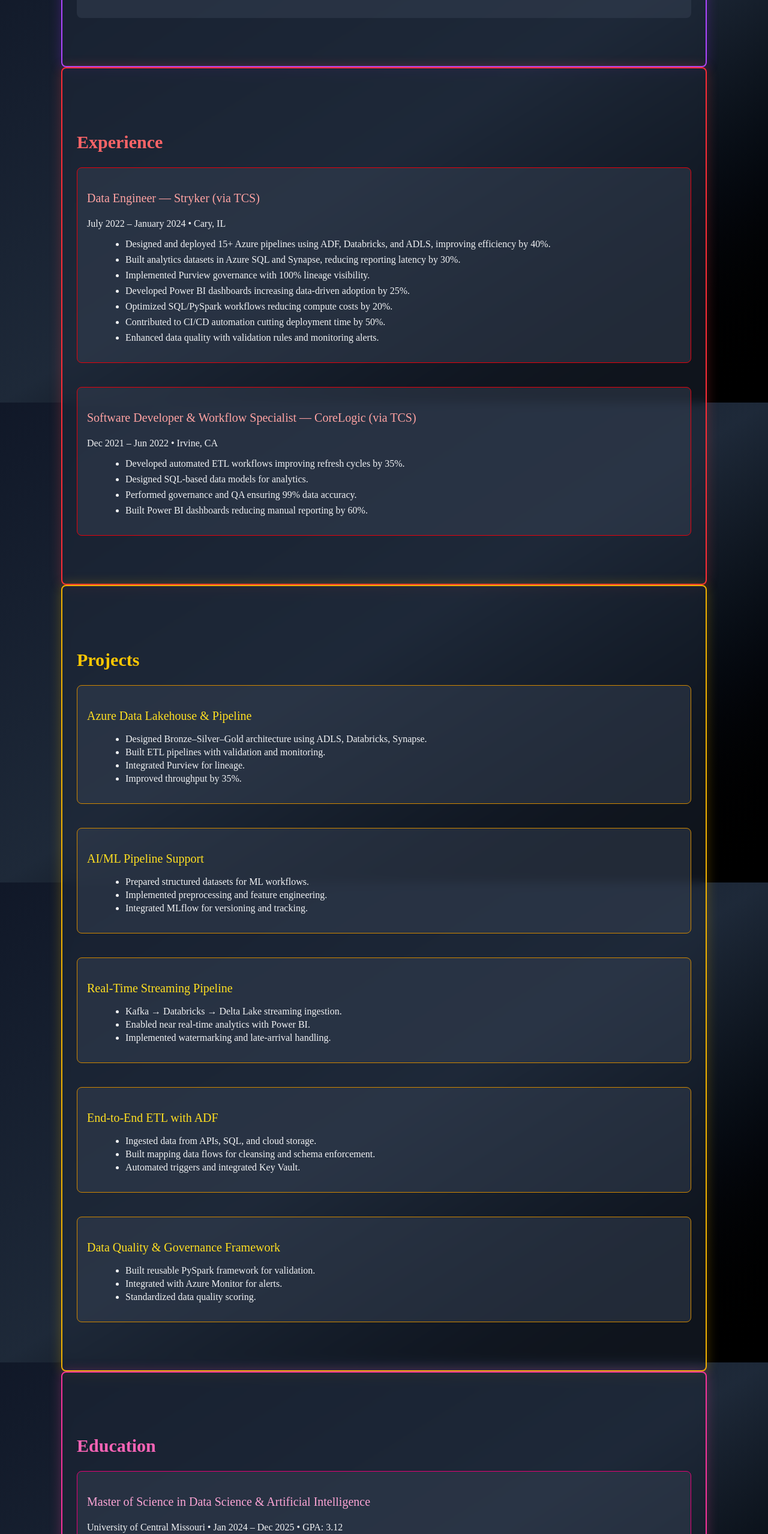
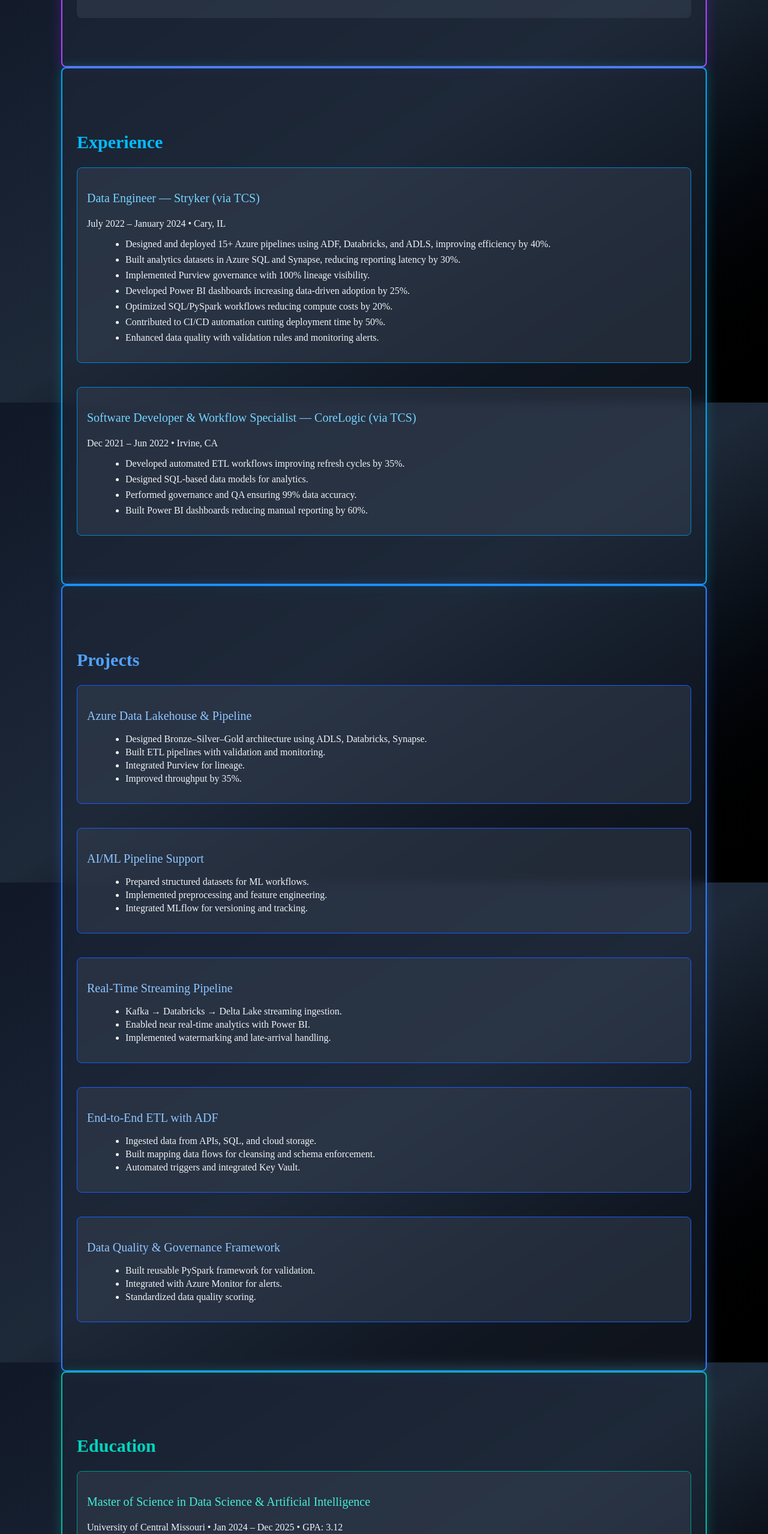
Before and after one commit to DheerajSaketh/dheeraj-portfolio, a Next.js app: page / in a window 1280 px wide. Shown: the part 1729-4286 px from the top of the page at 60% size. Built offline with nearby package versions, Linux system fonts and the light colour scheme.

Commit message:
Update section borders to eye-catching blue shades

```diff
--- a/app/components/About.tsx
+++ b/app/components/About.tsx
@@ -1,7 +1,7 @@
 export default function About() {
   return (
-    <section id="about" className="border-2 border-green-500 fade-in-up glow-green">
-      <h2 className="text-3xl font-semibold mb-6 text-green-400">About</h2>
+    <section id="about" className="border-2 border-blue-500 fade-in-up glow-blue">
+      <h2 className="text-3xl font-semibold mb-6 text-blue-400">About</h2>
 
       <p className="text-gray-200 leading-relaxed">
         Azure Data Engineer with 2+ years of experience designing, developing, and optimizing
--- a/app/components/Education.tsx
+++ b/app/components/Education.tsx
@@ -1,11 +1,11 @@
 export default function Education() {
   return (
-    <section id="education" className="border-2 border-pink-500 fade-in-up glow-pink">
-      <h2 className="text-3xl font-semibold mb-6 text-pink-400">Education</h2>
+    <section id="education" className="border-2 border-teal-500 fade-in-up glow-teal">
+      <h2 className="text-3xl font-semibold mb-6 text-teal-400">Education</h2>
 
       <div className="space-y-6">
-        <div className="border border-pink-600 rounded-lg p-4 bg-gray-700/50 hover:bg-gray-700/70 transition-all duration-300">
-          <h3 className="text-xl font-medium text-pink-300">Master of Science in Data Science & Artificial Intelligence</h3>
+        <div className="border border-teal-600 rounded-lg p-4 bg-gray-700/50 hover:bg-gray-700/70 transition-all duration-300">
+          <h3 className="text-xl font-medium text-teal-300">Master of Science in Data Science & Artificial Intelligence</h3>
           <p className="text-gray-100">University of Central Missouri • Jan 2024 – Dec 2025 • GPA: 3.12</p>
           <p className="text-gray-100 mt-2">
             Relevant Coursework: Data Structures, Algorithms, Software Development, Machine Learning,
@@ -13,8 +13,8 @@ export default function Education() {
           </p>
         </div>
 
-        <div className="border border-pink-600 rounded-lg p-4 bg-gray-700/50 hover:bg-gray-700/70 transition-all duration-300">
-          <h3 className="text-xl font-medium text-pink-300">Bachelor of Technology in Electronics and Communication Engineering</h3>
+        <div className="border border-teal-600 rounded-lg p-4 bg-gray-700/50 hover:bg-gray-700/70 transition-all duration-300">
+          <h3 className="text-xl font-medium text-teal-300">Bachelor of Technology in Electronics and Communication Engineering</h3>
           <p className="text-gray-100">Karunya Institute of Technology & Sciences • Jul 2017 – Jun 2021 • GPA: 3.24</p>
           <p className="text-gray-100 mt-2">
             Relevant Coursework: Digital Electronics, Analog Electronics, Signals and Systems,
--- a/app/components/Experience.tsx
+++ b/app/components/Experience.tsx
@@ -1,12 +1,12 @@
 export default function Experience() {
   return (
-    <section id="experience" className="border-2 border-red-500 fade-in-up glow-red">
-      <h2 className="text-3xl font-semibold mb-6 text-red-400">Experience</h2>
+    <section id="experience" className="border-2 border-sky-500 fade-in-up glow-cyan">
+      <h2 className="text-3xl font-semibold mb-6 text-sky-400">Experience</h2>
 
       <div className="space-y-10">
 
-        <div className="border border-red-600 rounded-lg p-4 bg-gray-700/50 hover:bg-gray-700/70 transition-all duration-300">
-          <h3 className="text-xl font-medium text-red-300">Data Engineer — Stryker (via TCS)</h3>
+        <div className="border border-sky-600 rounded-lg p-4 bg-gray-700/50 hover:bg-gray-700/70 transition-all duration-300">
+          <h3 className="text-xl font-medium text-sky-300">Data Engineer — Stryker (via TCS)</h3>
           <p className="text-gray-100 mb-3">July 2022 – January 2024 • Cary, IL</p>
           <ul className="list-disc ml-6 text-gray-100 space-y-2">
             <li>Designed and deployed 15+ Azure pipelines using ADF, Databricks, and ADLS, improving efficiency by 40%.</li>
@@ -19,8 +19,8 @@ export default function Experience() {
           </ul>
         </div>
 
-        <div className="border border-red-600 rounded-lg p-4 bg-gray-700/50 hover:bg-gray-700/70 transition-all duration-300">
-          <h3 className="text-xl font-medium text-red-300">Software Developer & Workflow Specialist — CoreLogic (via TCS)</h3>
+        <div className="border border-sky-600 rounded-lg p-4 bg-gray-700/50 hover:bg-gray-700/70 transition-all duration-300">
+          <h3 className="text-xl font-medium text-sky-300">Software Developer & Workflow Specialist — CoreLogic (via TCS)</h3>
           <p className="text-gray-100 mb-3">Dec 2021 – Jun 2022 • Irvine, CA</p>
           <ul className="list-disc ml-6 text-gray-100 space-y-2">
             <li>Developed automated ETL workflows improving refresh cycles by 35%.</li>
--- a/app/components/Projects.tsx
+++ b/app/components/Projects.tsx
@@ -44,13 +44,13 @@ export default function Projects() {
   ];
 
   return (
-    <section id="projects" className="border-2 border-yellow-500 fade-in-up glow-yellow">
-      <h2 className="text-3xl font-semibold mb-6 text-yellow-400">Projects</h2>
+    <section id="projects" className="border-2 border-blue-500 fade-in-up glow-blue">
+      <h2 className="text-3xl font-semibold mb-6 text-blue-400">Projects</h2>
 
       <div className="space-y-10">
         {projects.map((project, index) => (
-          <div key={index} className="border border-yellow-600 rounded-lg p-4 bg-gray-700/50 hover:bg-gray-700/70 transition-all duration-300">
-            <h3 className="text-xl font-medium text-yellow-300 mb-3">{project.title}</h3>
+          <div key={index} className="border border-blue-600 rounded-lg p-4 bg-gray-700/50 hover:bg-gray-700/70 transition-all duration-300">
+            <h3 className="text-xl font-medium text-blue-300 mb-3">{project.title}</h3>
             <ul className="list-disc ml-6 text-gray-100 space-y-1">
               {project.details.map((d, i) => (
                 <li key={i}>{d}</li>
```
